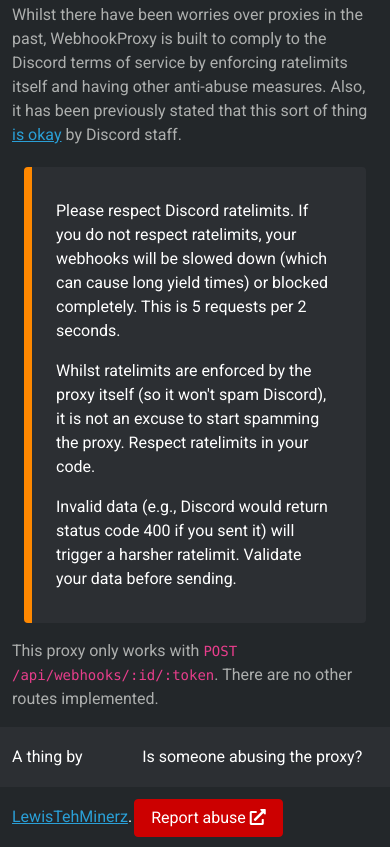
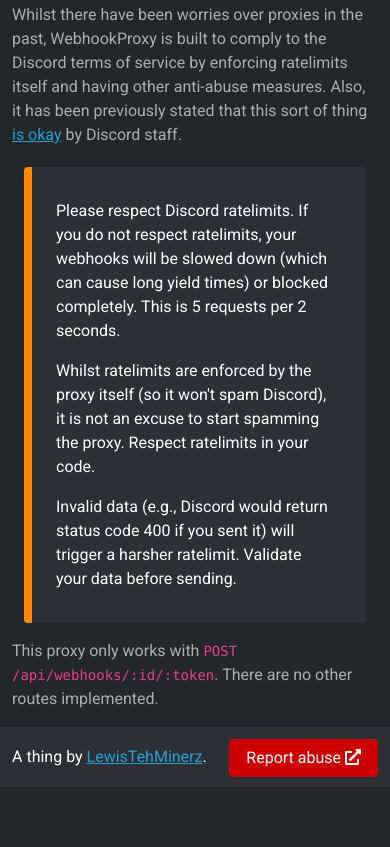
Before and after one commit to lewisakura/webhook-proxy, a website: page public/index.html in a window 390 px wide. Shown: the part 1779-2626 px from the top of the page. After the commit the page ends 2566 px from the top, so only its background shows below. Drawn offline with Linux system fonts and the light colour scheme; no server answers.

Commit message:
fix breakpoint

```diff
--- a/public/index.html
+++ b/public/index.html
@@ -149,7 +149,7 @@
 
                 <!-- This report button is primarily for the public instance. -->
                 <div>
-                    <span class="d-sm-none d-md-inline px-2">Is someone abusing the proxy?</span>
+                    <span class="d-none d-md-inline px-2">Is someone abusing the proxy?</span>
                     <a
                         href="https://devforum.roblox.com/new-message?username=Lewis_Schumer&title=WebhookProxy%20Abuse%20Report&body=Please%20describe%20your%20abuse%20report%20in%20full.%20Include%20Discord%20webhook%20links/IDs%20when%20possible%20and%20show%20the%20abusive%20behaviour."
                         class="btn btn-danger btn-xs"
```
